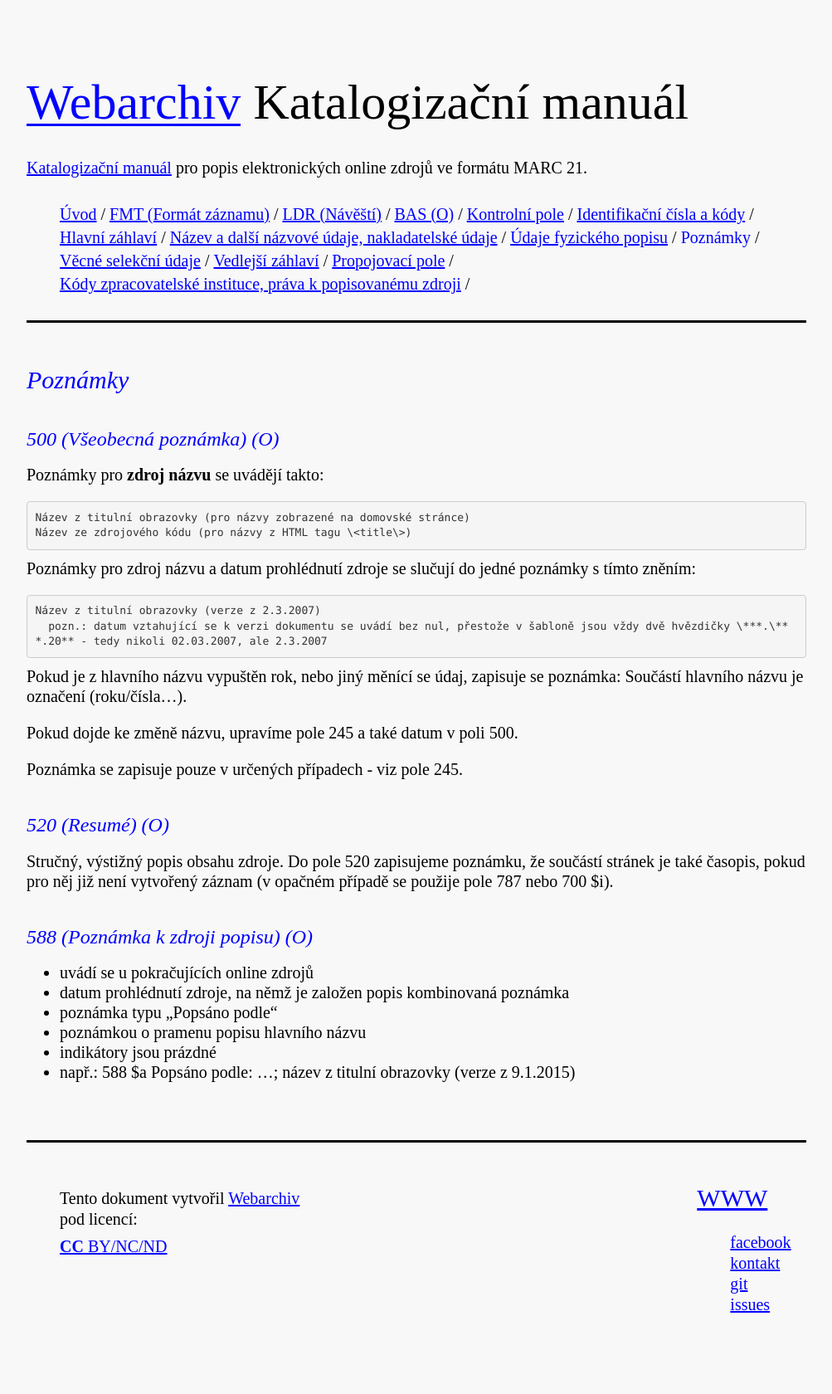
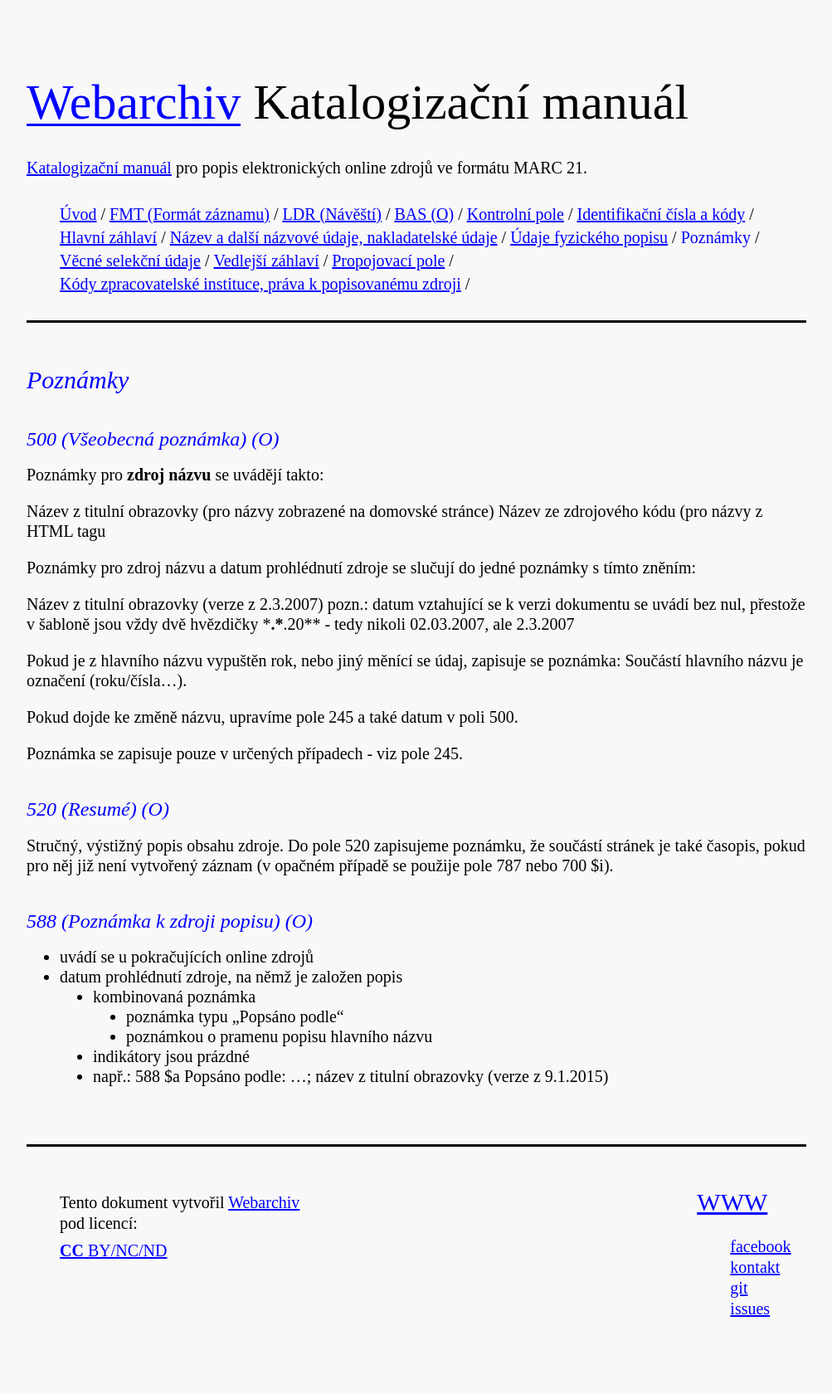
Before and after one commit to WebarchivCZ/katalogizacni-manual, a Jekyll site: the page built from _posts/2017-06-18-Poznamky.md, in a window 1280 px wide. Shown: the whole page at 83% size, without its empty margins (138-1141 px from the left). Built offline with Jekyll 4.4.1, drawn with Linux system fonts in a browser that asks for light colours.

Commit message:
edit_poznamky_again

```diff
--- a/_posts/2017-06-18-Poznamky.md
+++ b/_posts/2017-06-18-Poznamky.md
@@ -9,13 +9,13 @@
 
 Poznámky pro **zdroj názvu** se uvádějí takto:
 
-    Název z titulní obrazovky (pro názvy zobrazené na domovské stránce)
-    Název ze zdrojového kódu (pro názvy z HTML tagu \<title\>)
+  Název z titulní obrazovky (pro názvy zobrazené na domovské stránce)
+  Název ze zdrojového kódu (pro názvy z HTML tagu <title>)
 
 Poznámky pro zdroj názvu a datum prohlédnutí zdroje se slučují do jedné poznámky s tímto zněním:
 
-    Název z titulní obrazovky (verze z 2.3.2007)
-      pozn.: datum vztahující se k verzi dokumentu se uvádí bez nul, přestože v šabloně jsou vždy dvě hvězdičky \***.\***.20** - tedy nikoli 02.03.2007, ale 2.3.2007
+  Název z titulní obrazovky (verze z 2.3.2007)
+  pozn.: datum vztahující se k verzi dokumentu se uvádí bez nul, přestože v šabloně jsou vždy dvě hvězdičky \***.\***.20** - tedy nikoli 02.03.2007, ale 2.3.2007
 
 Pokud je z hlavního názvu vypuštěn rok, nebo jiný měnící se údaj, zapisuje se poznámka:
 Součástí hlavního názvu je označení (roku/čísla...).
@@ -32,8 +32,8 @@
 ### 588 (Poznámka k zdroji popisu) (O)
 * uvádí se u pokračujících online zdrojů
 * datum prohlédnutí zdroje, na němž je založen popis
-kombinovaná poznámka
-*   poznámka typu „Popsáno podle“
-*   poznámkou o pramenu popisu hlavního názvu
-* indikátory jsou prázdné
-* např.: 588 $a Popsáno podle: ...; název z titulní obrazovky (verze z 9.1.2015)
+  * kombinovaná poznámka
+    * poznámka typu „Popsáno podle“
+    * poznámkou o pramenu popisu hlavního názvu
+  * indikátory jsou prázdné
+  * např.: 588 $a Popsáno podle: ...; název z titulní obrazovky (verze z 9.1.2015)
```
